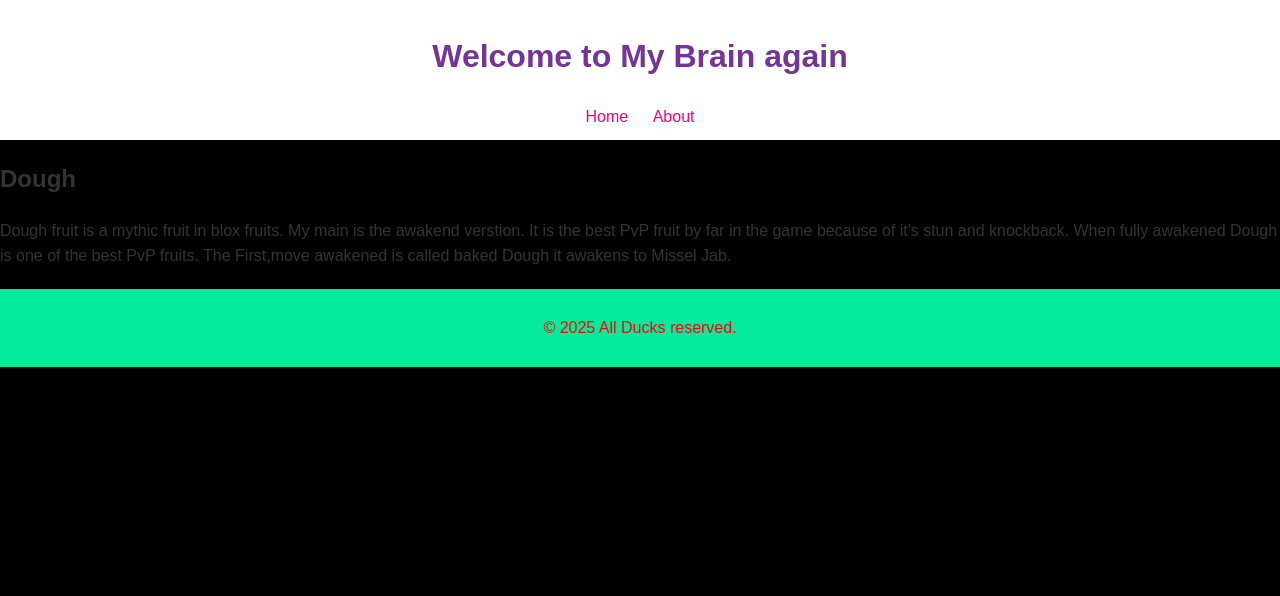
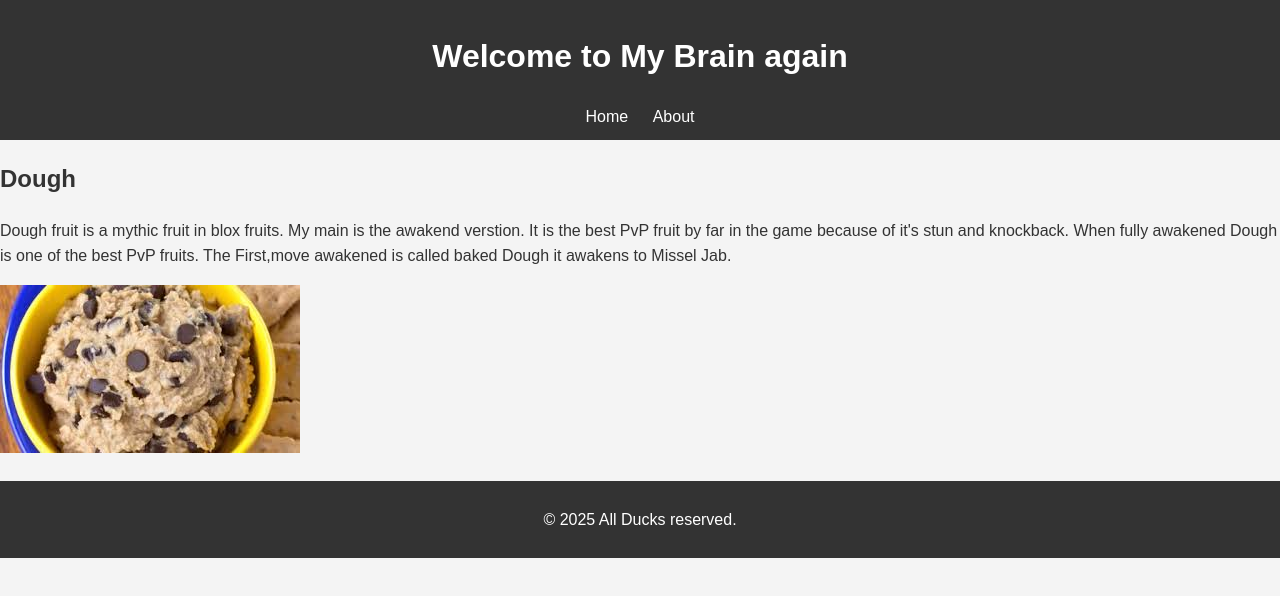
Before and after one commit to chandleriCode/hi, a plain HTML site: page index.html in a window 1280 px wide. Drawn offline with Linux system fonts and the light colour scheme.

Commit message:
jdhfidh0ieucv8mvb7mhtvo8tyg

```diff
--- a/css/style.css
+++ b/css/style.css
@@ -4,20 +4,20 @@ body {
     line-height: 1.6;
     margin: 0;
     padding: 0;
-    background-color: #000000;
+    background-color: #f4f4f4;
     color: #333;
 }
 
 /* Header Styles */
 header {
-    background: #ffffff;
-    color: #733697;
+    background: #333;
+    color: #fff;
     padding: 10px 20px;
     text-align: center;
 }
 
 header nav a {
-    color: #ff0077;
+    color: #fff;
     margin: 0 10px;
     text-decoration: none;
 }
@@ -30,7 +30,7 @@ header nav a:hover {
 footer {
     text-align: center;
     padding: 10px;
-    background: #05eb9e;
-    color: #ff0000;
+    background: #333;
+    color: #fff;
     margin-top: 20px;
 }
--- a/index.html
+++ b/index.html
@@ -22,6 +22,7 @@
         <section>
             <h2>Dough</h2>
             <p>Dough fruit is a mythic fruit in blox fruits. My main is the awakend verstion. It is the best PvP fruit by far in the game because of it's stun and knockback. When fully awakened Dough is one of the best PvP fruits. The First,move awakened is called baked Dough it awakens to Missel Jab.</p>
+            <img src="asdfghjkl.jpg">
         </section>
     </main>
 
```
Also changed, not shown: about.html (+0 -1 lines), asdfghjkl.jpg (added).
